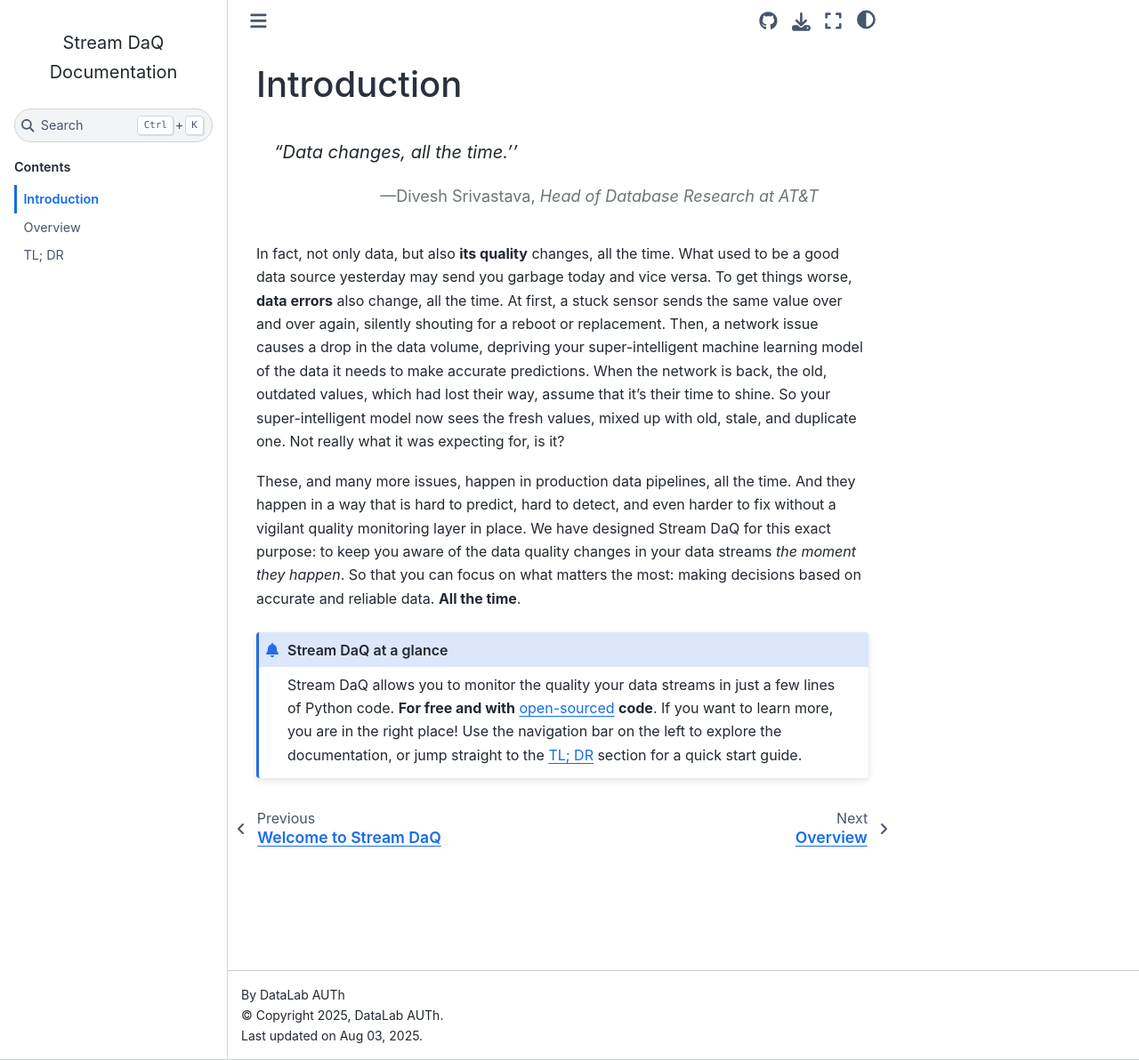
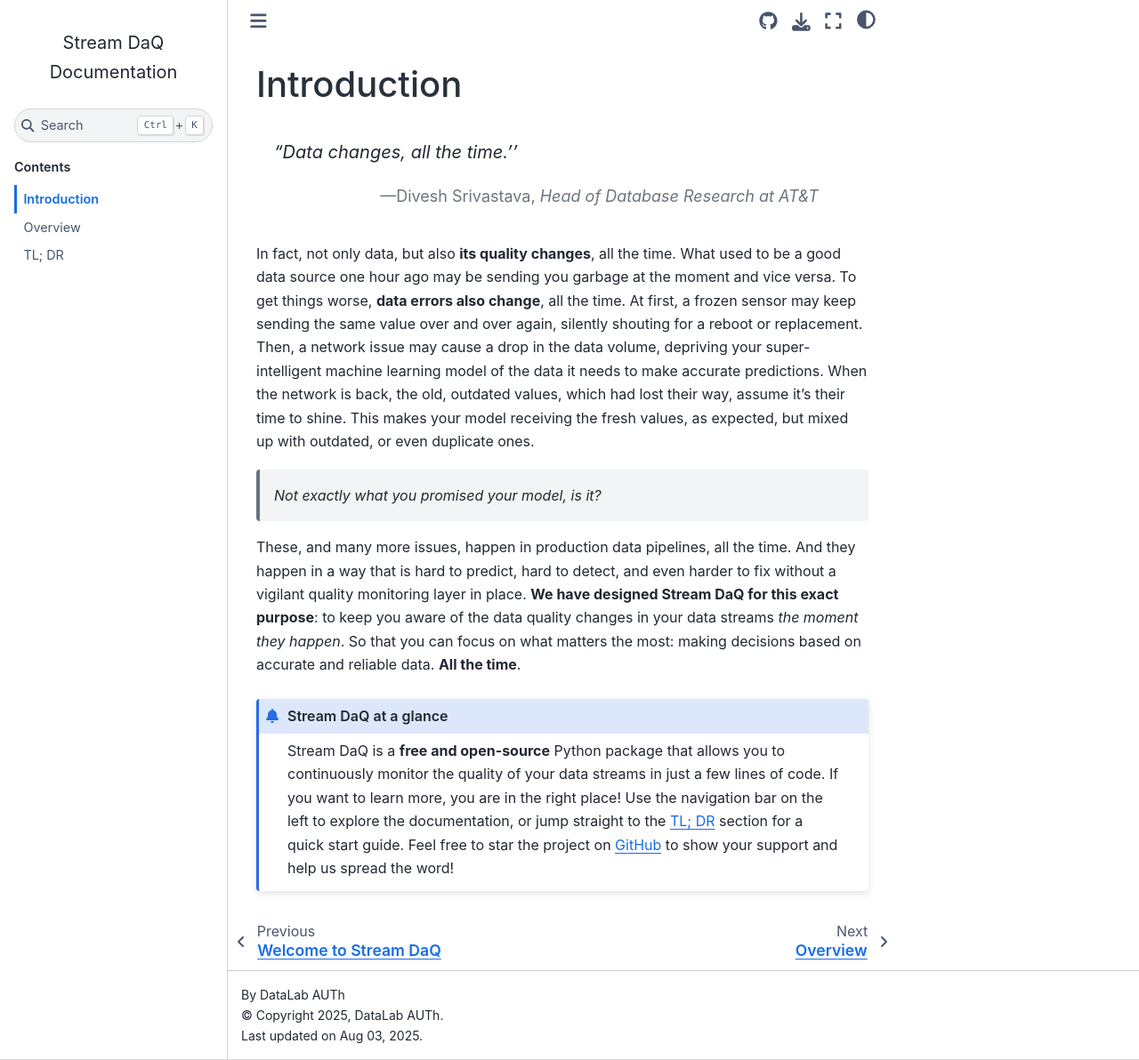
Before and after one commit to Bilpapster/stream-DaQ, a Sphinx documentation site: the page built from docs/introduction.rst, in a window 1280 px wide and 1192 px high. Shown: the whole window at 89% size. Built offline with Sphinx 7.4.7 and the Sphinx Book theme 1.1.4, drawn with Linux system fonts in a browser that asks for light colours.

Commit message:
Update the introduction in the docs

```diff
--- a/docs/introduction.rst
+++ b/docs/introduction.rst
@@ -8,12 +8,13 @@
    -- Divesh Srivastava, *Head of Database Research at AT&T*
 
 
-In fact, not only data, but also **its quality** changes, all the time. What used to be a good data source yesterday may send you garbage today and vice versa. To get things worse, **data errors** also change, all the time. At first, a stuck sensor sends the same value over and over again, silently shouting for a reboot or replacement. Then, a network issue causes a drop in the data volume, depriving your super-intelligent machine learning model of the data it needs to make accurate predictions. When the network is back, the old, outdated values, which had lost their way, assume that it's their time to shine. So your super-intelligent model now sees the fresh values, mixed up with old, stale, and duplicate one. Not really what it was expecting for, is it?
+In fact, not only data, but also **its quality changes**, all the time. What used to be a good data source one hour ago may be sending you garbage at the moment and vice versa. To get things worse, **data errors also change**, all the time. At first, a frozen sensor may keep sending the same value over and over again, silently shouting for a reboot or replacement. Then, a network issue may cause a drop in the data volume, depriving your super-intelligent machine learning model of the data it needs to make accurate predictions. When the network is back, the old, outdated values, which had lost their way, assume it's their time to shine. This makes your model receiving the fresh values, as expected, but mixed up with outdated, or even duplicate ones.
 
-These, and many more issues, happen in production data pipelines, all the time. And they happen in a way that is hard to predict, hard to detect, and even harder to fix without a vigilant quality monitoring layer in place. We have designed Stream DaQ for this exact purpose: to keep you aware of the data quality changes in your data streams *the moment they happen*. So that you can focus on what matters the most: making decisions based on accurate and reliable data. **All the time**.
+    *Not exactly what you promised your model, is it?*
 
+These, and many more issues, happen in production data pipelines, all the time. And they happen in a way that is hard to predict, hard to detect, and even harder to fix without a vigilant quality monitoring layer in place. **We have designed Stream DaQ for this exact purpose**: to keep you aware of the data quality changes in your data streams *the moment they happen*. So that you can focus on what matters the most: making decisions based on accurate and reliable data. **All the time**.
 
 
 .. admonition:: Stream DaQ at a glance
 
-   Stream DaQ allows you to monitor the quality your data streams in just a few lines of Python code. **For free and with** `open-sourced <https://github.com/bilpapster/stream-daq>`_ **code**. If you want to learn more, you are in the right place! Use the navigation bar on the left to explore the documentation, or jump straight to the `TL; DR <#tl-dr>`__ section for a quick start guide.
+   Stream DaQ is a **free and open-source** Python package that allows you to continuously monitor the quality of your data streams in just a few lines of code. If you want to learn more, you are in the right place! Use the navigation bar on the left to explore the documentation, or jump straight to the `TL; DR <#tl-dr>`__ section for a quick start guide. Feel free to star the project on `GitHub <https://github.com/bilpapster/stream-daq>`_ to show your support and help us spread the word!
```
